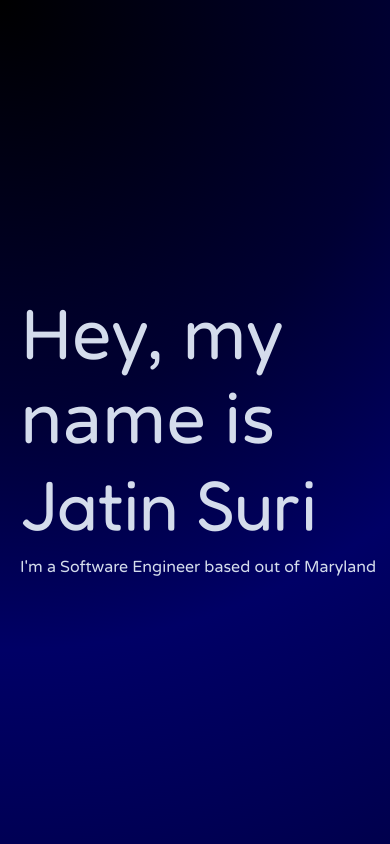
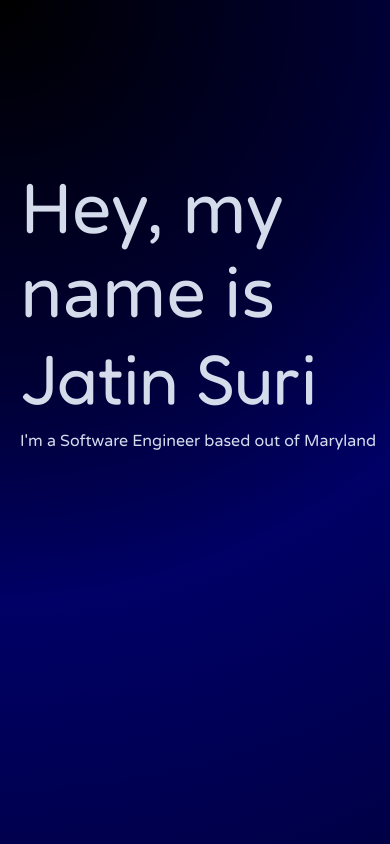
Before and after one commit to jatinsu/website, a React app: page / in a window 390 px wide. Shown: the top 844 px of the page. Built offline with nearby package versions, Linux system fonts and the light colour scheme; the HTML template or start-up script is replaced by a standard one.

Commit message:
Added dev image and helped mobile look better

```diff
--- a/src/App.css
+++ b/src/App.css
@@ -20,7 +20,6 @@ body {
 
 .intro {
   font-size: 70px;
-  width: 100%;
   text-align: left;
   padding-top: 35vh;
 }
@@ -50,9 +49,33 @@ body {
   font-size: 70px;
   animation: fontSwitch 5s infinite ease-in-out;
   line-height: 1.2;
+  width: 40%;
 }
 
 .description {
  padding-top: 10px;
- padding-bottom: 1000px;
 }
+
+.dev_image{
+  border-radius: 1000px;
+  width:50%;
+}
+
+@media screen and (max-width: 600px) {
+  .intro{
+    width: 100%;
+    padding-top: 20vh;
+  }
+
+  .name {
+    width: 105%;
+  }
+  .description {
+    padding-top: 10px;
+    padding-bottom: 1000px;
+  }
+  .dev_image{
+    display: none;
+  }
+
+}
--- a/src/App.jsx
+++ b/src/App.jsx
@@ -4,9 +4,17 @@ function App() {
 
   return (
     <>
-      <div className='intro'>Hey, my name is</div>
-      <div className='name'>Jatin Suri</div>
-      <div className='description'>I'm a Software Engineer based out of Maryland</div>
+      <div className='container'>
+        <div className='text-container'>
+          <div className='intro'>Hey, my name is</div>
+          <div className='name'>Jatin Suri</div>
+          <div className='description'>I'm a Software Engineer based out of Maryland</div>
+        </div>
+
+        <div className='image-container'>
+          <img className='dev_image' src="src/assets/dev-image.png" alt="" />
+        </div>
+      </div>
     </>
   )
 }
```
Also changed, not shown: src/assets/dev-image.png (added).
